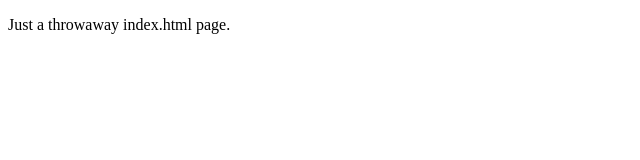
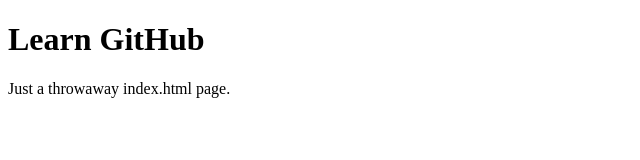
Before and after one commit to Anarchalk/learn-github, a plain HTML site: page index.html in a window 1280 px wide. Shown: the whole page, without its empty margins (0-640 px from the left). Drawn offline with Linux system fonts and the light colour scheme.

Commit message:
made requested changes for pr

```diff
--- a/index.html
+++ b/index.html
@@ -1,9 +1,14 @@
 <!DOCTYPE html>
+<htmml lang="en">
   <html>
+
   <head>
     <title>Learn GitHub</title>
   </head>
+
   <body>
+    <h1>Learn GitHub</h1>
     <p>Just a throwaway index.html page.</p>
   </body>
+
   </html>
```
Lines whose indentation alone changed are shown as unchanged.
